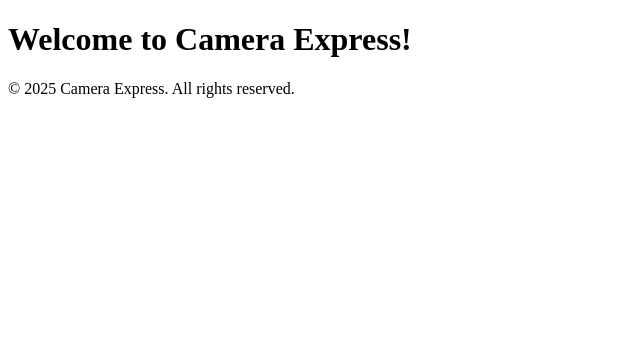
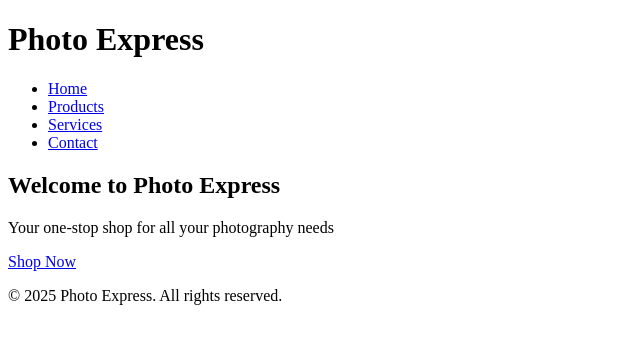
Before and after one commit to jb00753/ecommerce-website, a plain HTML site: page index.html in a window 1280 px wide. Shown: the whole page, without its empty margins (0-640 px from the left). Drawn offline with Linux system fonts and the light colour scheme.

Commit message:
Made basic HTML code, including a header, hero section, and a footer. Will begin with basic CSS next.

```diff
--- a/index.html
+++ b/index.html
@@ -7,14 +7,30 @@
     <link rel="stylesheet" href="styles/main.css">
 </head>
 <body>
-    <header>
-        <h1>Welcome to Camera Express!</h1>
+    <header class ="header">
+        <div class = "container">
+        <h1 class= "logo">Photo Express</h1>
+        <nav class ="nav"></nav>
+        <ul>
+            <li><a href="#">Home</a></li>
+            <li><a href="#">Products</a></li>
+            <li><a href="#">Services</a></li>
+            <li><a href="#">Contact</a></li>
+    </div>
     </header>
+
+    <section class="hero">
+        <div class="container">
+            <h2 class="subhead">Welcome to Photo Express</h2>
+            <p class="tagline">Your one-stop shop for all your photography needs</p>
+            <a href="#" class="btn">Shop Now</a>
+        </div>
+    </section>
     <main>
 
     </main>
     <footer>
-        <p>&copy; 2025 Camera Express. All rights reserved.</p>
+        <p>&copy; 2025 Photo Express. All rights reserved.</p>
     </footer>
     <script src="scripts/main.js"></script>
 </body>
```
